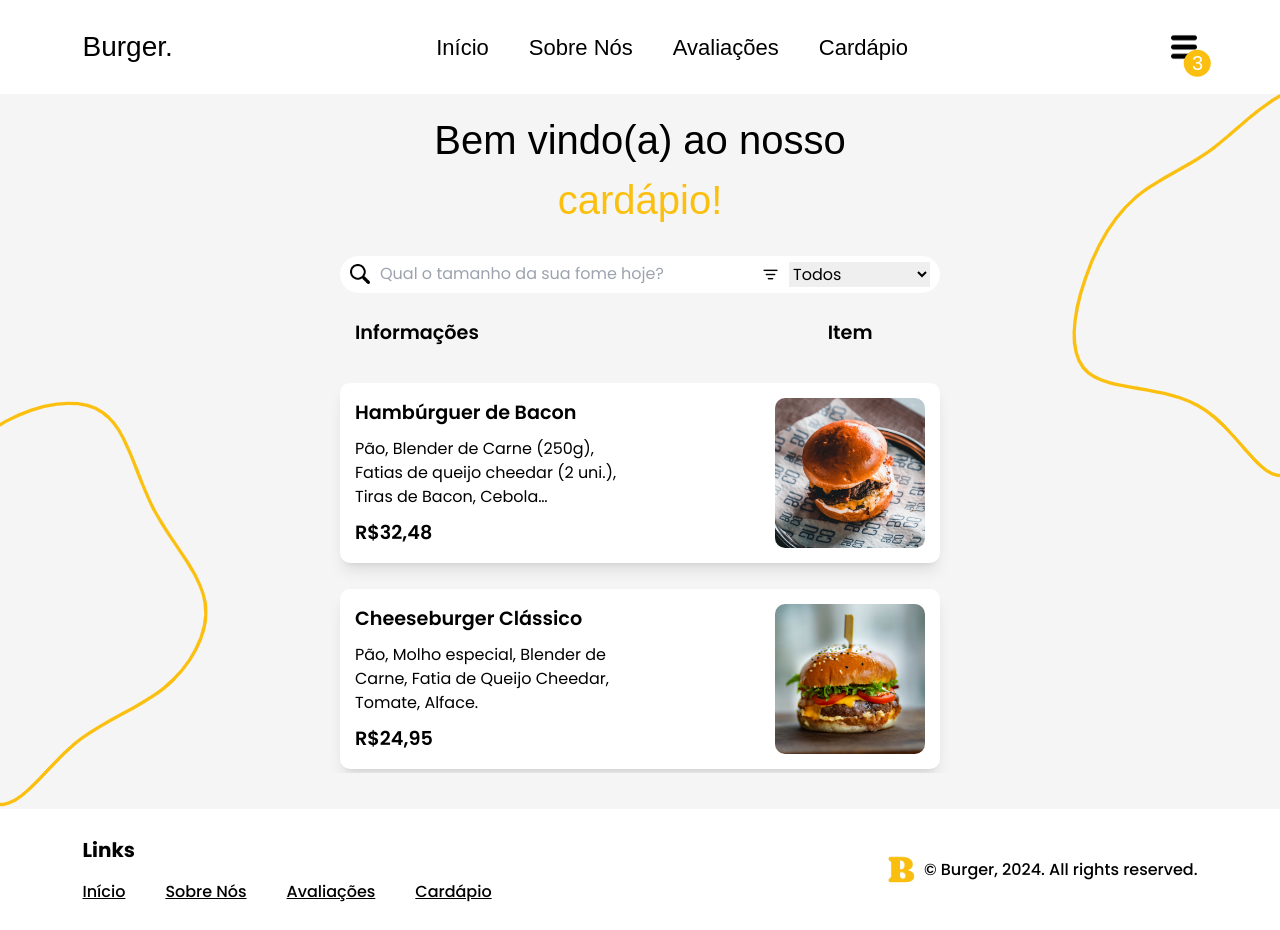
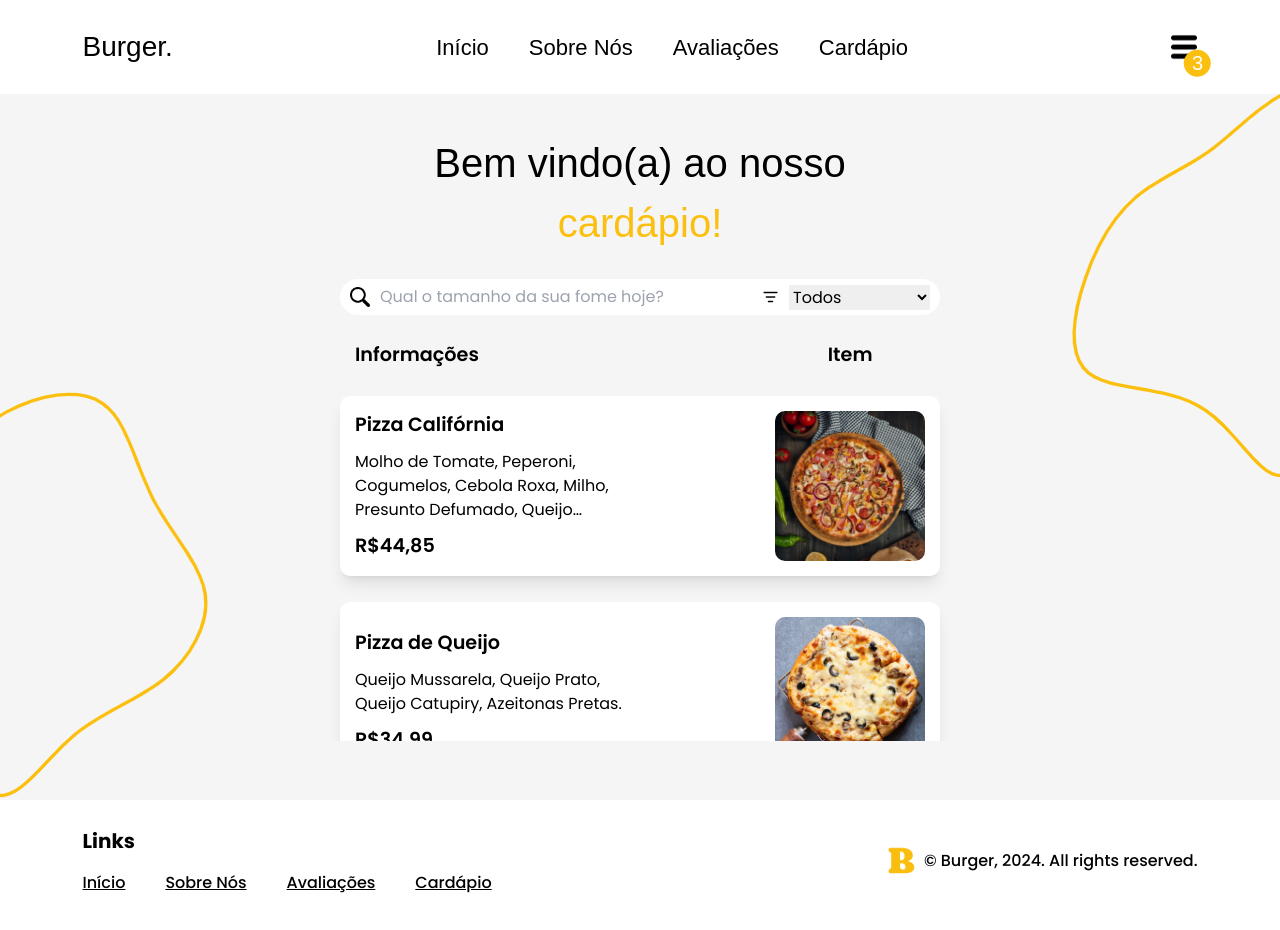
Before and after one commit to Joa0Gustav0/online-menu-app, a Next.js app: page /cardapio in a window 1280 px wide. Built offline with nearby package versions, Linux system fonts and the light colour scheme; a web font is replaced by a local one.

Commit message:
another unwanted commit

```diff
--- a/app/cardapio/page.tsx
+++ b/app/cardapio/page.tsx
@@ -5,14 +5,17 @@ import blob from "@/public/media/extra/yellow-blob-picture.png";
 import Title from "../ui/Title";
 import SearchBar from "../ui/SearchBar";
 import data from "@/public/products.json";
+import clsx from "clsx";
+import { useState } from "react";
 import MenuProduct from "../ui/MenuProduct";
 
 function Page() {
+  const [filter, setFilter] = useState<string>("Todos");
 
   const productsData = data.products;
   const productsCategories = [
+    productsData.pizzas,
     productsData.burgers,
-    productsData.pizzas,
     productsData.acais,
   ];
 
@@ -21,18 +24,19 @@ function Page() {
       <div className="relative flex flex-col items-center gap-[26px] w-full max-w-[1115px] z-[10]">
         <Title text="Bem vindo(a) ao nosso" span="cardápio!" />
         <SearchBar />
-        <aside className="flex items-center justify-between w-full max-w-[600px] px-[15px] pr-[67.5px] text-[1.2em] font-semibold">
-          <h1>Informações</h1>
-          <h1>Item</h1>
-        </aside>
         <ul
           id="menu-list"
-          className="flex flex-col items-center gap-[26px] h-[50vh] min-h-[340px] overflow-y-scroll pt-[10px]"
+          className="flex flex-col items-center gap-[26px] h-[50vh] min-h-[340px] overflow-y-scroll"
         >
+          <aside className="flex items-center justify-between w-full max-w-[600px] px-[15px] pr-[67.5px] text-[1.2em] font-semibold">
+            <h1>Informações</h1>
+            <h1>Item</h1>
+          </aside>
           {productsCategories.map((categorie) =>
             categorie.map((product, i) =>
               typeof product !== "string" ? (
                 <MenuProduct
+                  filter={filter}
                   key={"menu-product-" + i}
                   param={categorie[0]}
                   product={product}
--- a/app/ui/Inputs.tsx
+++ b/app/ui/Inputs.tsx
@@ -50,7 +50,6 @@ function Inputs({
         type="text"
         id={"input-for-" + props.title.toLowerCase()}
         placeholder={props.placeholder}
-        autoComplete="off"
         className="px-[10px] py-[10px] bg-[#f1f1f1] rounded-[2.5px]"
       />
     </label>
--- a/app/ui/MenuProduct.tsx
+++ b/app/ui/MenuProduct.tsx
@@ -3,9 +3,11 @@ import Image from "next/image";
 import { useSearchParams } from "next/navigation";
 
 function MenuProduct({
+  filter,
   param,
   product,
 }: {
+  filter: string;
   param: string | {};
   product: {
     productPicture: string;
@@ -18,17 +20,7 @@ function MenuProduct({
 
   return (
     <li
-      className={`${clsx({
-        hidden:
-          (searchParams.get("category") &&
-            searchParams.get("category") !== "todos" &&
-            param.toString().toLowerCase() !== searchParams.get("category")) ||
-          (searchParams.get("search") !== null &&
-            searchParams.get("search") !== "" &&
-            product.productName
-              .toLowerCase()
-              .indexOf(`${searchParams.get("search")}`) < 0),
-      })} flex justify-between items-center w-[600px] max-w-[600px] mx-[26px] p-[15px] bg-white rounded-[10px] shadow-lg hover:scale-[105%] active:scale-[95%] hover:cursor-pointer transition-all duration-[.25s]`}
+      className={`${clsx({ hidden: filter !== "Todos" && param !== filter })} flex justify-between items-center w-full max-w-[600px] mx-[26px] p-[15px] bg-white rounded-[10px] shadow-lg`}
     >
       <aside className="flex flex-col gap-[10px] max-w-[50%]">
         <h1 className="text-[1.2em] font-semibold">{product.productName}</h1>
--- a/app/ui/SearchBar.tsx
+++ b/app/ui/SearchBar.tsx
@@ -14,10 +14,6 @@ function SearchBar() {
   const path = usePathname();
   const { replace } = useRouter();
   const params = new URLSearchParams(useSearchParams());
-
-  if (performance.navigation.type == performance.navigation.TYPE_RELOAD) {
-    console.log("Reloaded")
-  }
 
   return (
     <label className="flex items-center gap-[10px] w-full max-w-[600px] py-[5.75px] px-[10px] bg-white rounded-[25px]">
```
